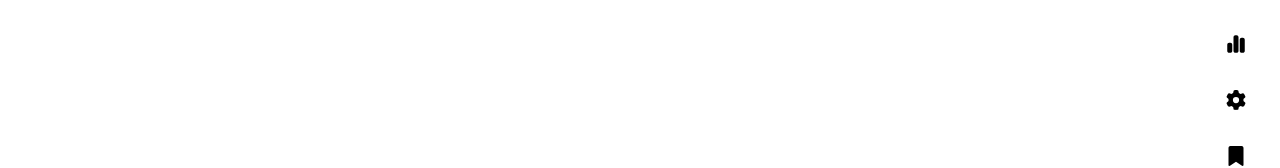
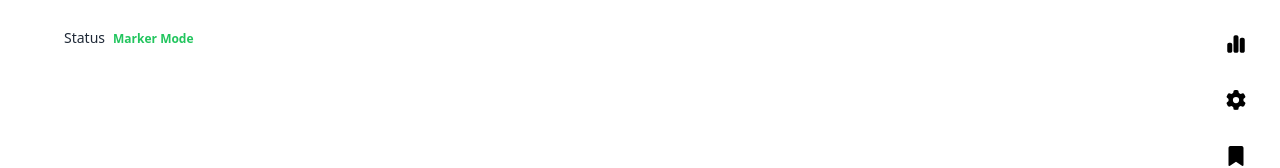
Before and after one commit to ErsaGunTosun/path-planner, a React (Create React App) app in the folder frontend/: page / in a window 1280 px wide. Shown: the top 168 px of the page. Built offline with nearby package versions, Linux system fonts and the light colour scheme.

Commit message:
ADD status bar added status bar created and added map status

```diff
--- a/frontend/src/App.js
+++ b/frontend/src/App.js
@@ -1,11 +1,14 @@
-import React, {useState,useEffect} from 'react';
-import axios from 'axios';
+import React, { useState, useEffect } from 'react';
 
 import Map from './components/Map/Map';
 import TopMenu from './components/TopMenu/TopMenu';
 import ControlPanel from './components/ControlPanel/ControlPanel';
+import StatusBar from './components/StatusBar/StatusBar';
+
 function App() {
   const [menuBtn, setMenuBtn] = useState("");
+  const [isMarkeMode, setIsMarkeMode] = useState(true);
+  const [isObstacleMode, setIsObstacleMode] = useState(false);
 
   const handleMenuBtnClick = (value) => {
     if (value === menuBtn) {
@@ -15,11 +18,49 @@ function App() {
     setMenuBtn(value)
   };
 
+
+  useEffect(() => {
+    if (sessionStorage.getItem("isMarkeMode")) {
+      setIsMarkeMode(sessionStorage.getItem("isMarkeMode") === "true");
+      fetch("http://127.0.0.1:5000/options/marker", {
+        method: "POST",
+        headers: {
+          "Content-Type": "application/x-www-form-urlencoded",
+        },
+        body: new URLSearchParams({ isMarkeMode: sessionStorage.getItem("isMarkeMode") === "true" }),
+
+      })
+    }
+    else {
+      sessionStorage.setItem("isMarkeMode", "true");
+    }
+
+    if (sessionStorage.getItem("isObstacleMode")) {
+      setIsObstacleMode(sessionStorage.getItem("isObstacleMode") === "true");
+        fetch("http://127.0.0.1:5000/options/obstacle", {
+        method: "POST",
+        headers: {
+          "Content-Type": "application/x-www-form-urlencoded",
+        },
+        body: new URLSearchParams({ isObstacleMode: sessionStorage.getItem("isObstacleMode") === "true" }),
+
+      })
+    }
+    else {
+      sessionStorage.setItem("isObstacleMode", "false");
+      setIsObstacleMode(false);
+    }
+
+  }, []);
+
+
   return (
     <div className="App">
+      <StatusBar isMarkeMode={isMarkeMode} isObstacleMode={isObstacleMode} />
       <TopMenu handleMenuBtnClick={handleMenuBtnClick} />
       <Map />
-      <ControlPanel menuBtn={menuBtn} handleMenuBtnClick={handleMenuBtnClick} />
+      <ControlPanel menuBtn={menuBtn} handleMenuBtnClick={handleMenuBtnClick} isMarkeMode={isMarkeMode}
+        isObstacleMode={isObstacleMode} setIsMarkeMode={setIsMarkeMode} setIsObstacleMode={setIsObstacleMode} />
     </div>
   );
 }
--- a/frontend/src/components/ControlPanel/ControlPanel.js
+++ b/frontend/src/components/ControlPanel/ControlPanel.js
@@ -1,13 +1,11 @@
 import React, { useEffect, useState } from 'react'
-import axios from 'axios';
 
 import { IoCloseSharp } from "react-icons/io5";
 
 
-function ControlPanel({ menuBtn, handleMenuBtnClick }) {
+function ControlPanel({ menuBtn, handleMenuBtnClick, isMarkeMode, isObstacleMode, setIsMarkeMode, setIsObstacleMode }) {
   const [showPanel, setShowPanel] = useState(false);
-  const [isMarkeMode, setIsMarkeMode] = useState(true);
-  const [isObstacleMode, setIsObstacleMode] = useState(false);
+
 
   useEffect(() => {
     if (menuBtn === "controls") {
@@ -18,39 +16,6 @@ function ControlPanel({ menuBtn, handleMenuBtnClick }) {
   }, [menuBtn]);
 
 
-  useEffect(() => {
-    if (sessionStorage.getItem("isMarkeMode")) {
-      setIsMarkeMode(sessionStorage.getItem("isMarkeMode") === "true");
-      fetch("http://127.0.0.1:5000/options/marker", {
-        method: "POST",
-        headers: {
-          "Content-Type": "application/x-www-form-urlencoded",
-        },
-        body: new URLSearchParams({ isMarkeMode: sessionStorage.getItem("isMarkeMode") === "true" }),
-
-      })
-    }
-    else {
-      sessionStorage.setItem("isMarkeMode", "true");
-    }
-
-    if (sessionStorage.getItem("isObstacleMode")) {
-      setIsObstacleMode(sessionStorage.getItem("isObstacleMode") === "true");
-        fetch("http://127.0.0.1:5000/options/obstacle", {
-        method: "POST",
-        headers: {
-          "Content-Type": "application/x-www-form-urlencoded",
-        },
-        body: new URLSearchParams({ isObstacleMode: sessionStorage.getItem("isObstacleMode") === "true" }),
-
-      })
-    }
-    else {
-      sessionStorage.setItem("isObstacleMode", "false");
-      setIsObstacleMode(false);
-    }
-
-  }, []);
 
   const handleClosePanel = () => {
     setShowPanel(false);
--- /dev/null
+++ b/frontend/src/components/StatusBar/StatusBar.js
@@ -0,0 +1,20 @@
+import React from 'react'
+
+function StatusBar({ isMarkeMode, isObstacleMode }) {
+    return (
+        <div className="status-bar fixed z-50 left-12 top-5">
+            <button
+            className="flex items-center space-x-2 px-4 py-2 rounded-full bg-white transition-colors duration-200">
+            <span className="text-gray-800 text-sm font-medium whitespace-nowrap">Status
+                <span className={`ml-2 text-xs font-semibold ${isMarkeMode ? 'text-green-500' : isObstacleMode ? 'text-red-500' : 'text-gray-500'}`}>
+                {
+                    isMarkeMode ? "Marker Mode" : isObstacleMode ? "Obstacle Mode" : "Move Mode"
+                }
+                </span>
+            </span>
+          </button>
+        </div>
+    )
+}
+
+export default StatusBar
```
